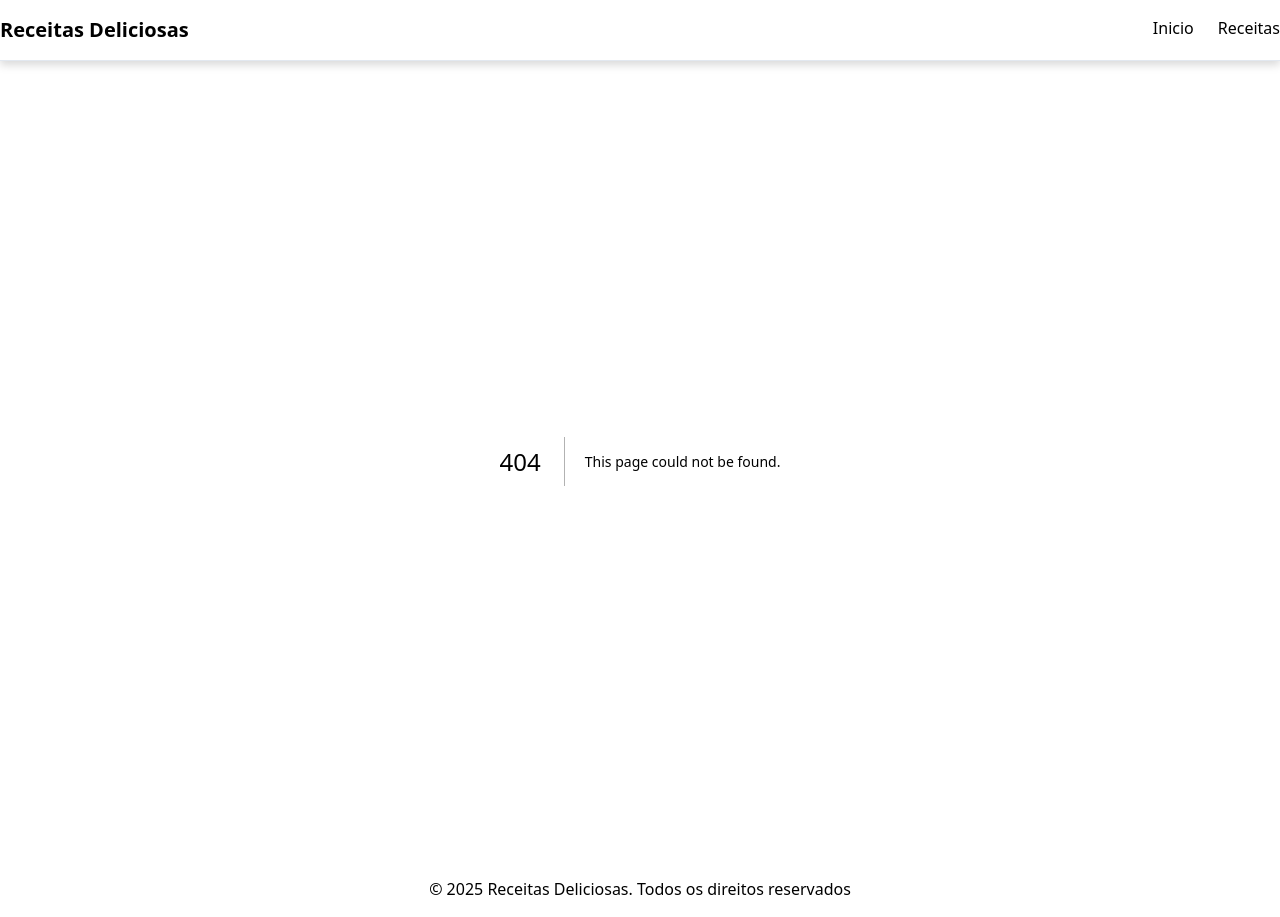
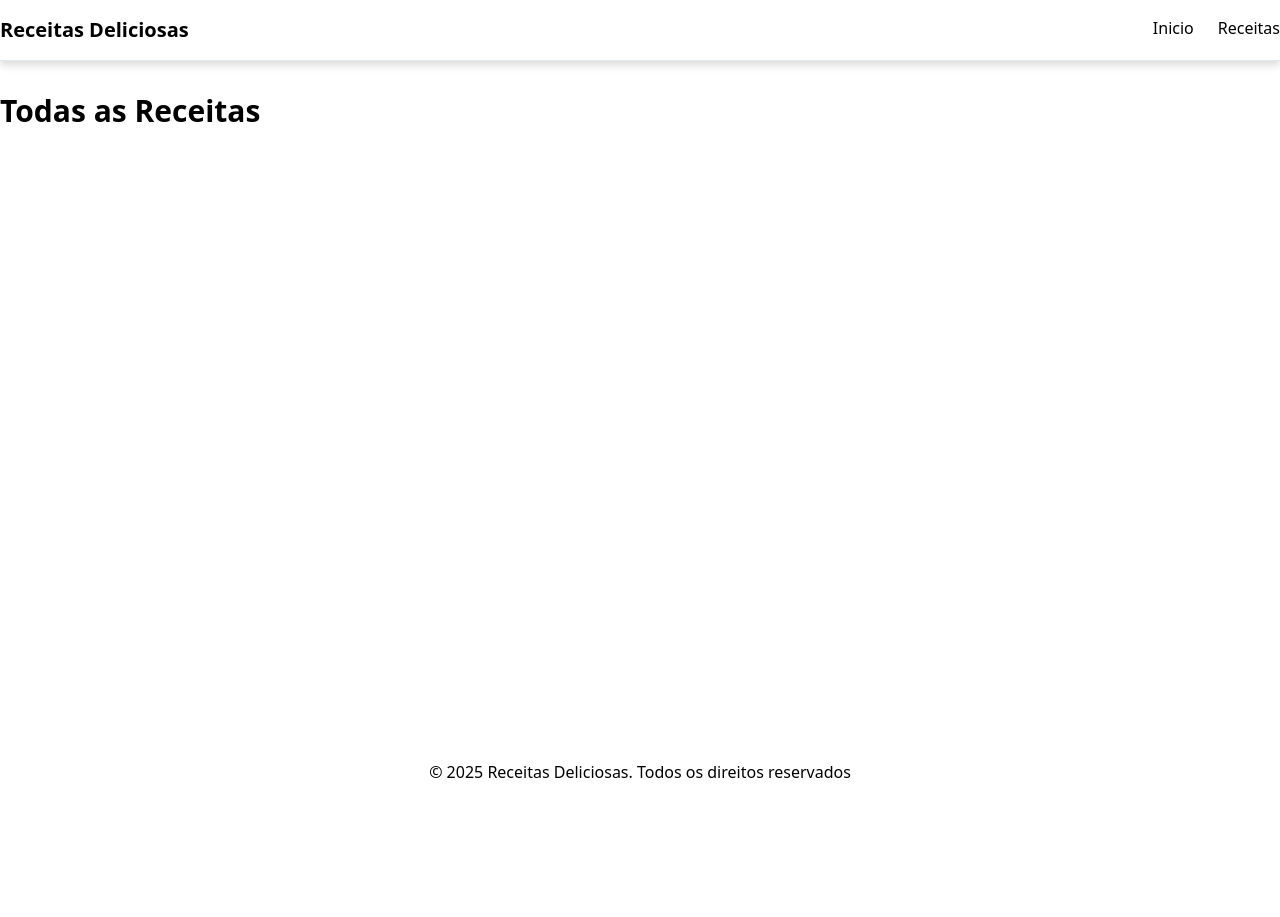
Before and after one commit to enriquemantovani/Site--receitas, a Next.js app: page /receitas in a window 1280 px wide. Before the commit this address had no page. After the commit the page ends 800 px from the top, so only its background shows below. Built offline with nearby package versions, Linux system fonts and the light colour scheme.

Commit message:
feat:estrutura da paina de receitas

```diff
--- /dev/null
+++ b/src/app/receitas/page.tsx
@@ -0,0 +1,14 @@
+export default function ReceitasPage(){
+    return(
+        <main className="flex-grow py-8">
+            <div className="container mx-auto">
+                <h1 className="text-3xl font-bold">Todas as Receitas</h1>
+
+
+                <div>
+                    {/*arrays de cards de receita*/}
+                </div>
+            </div>
+        </main>
+    )
+}
```
